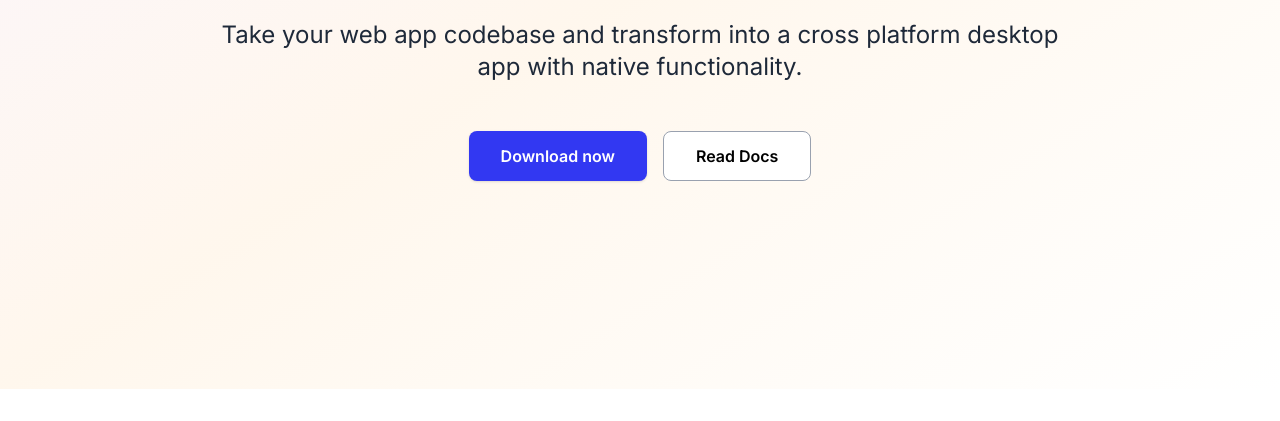
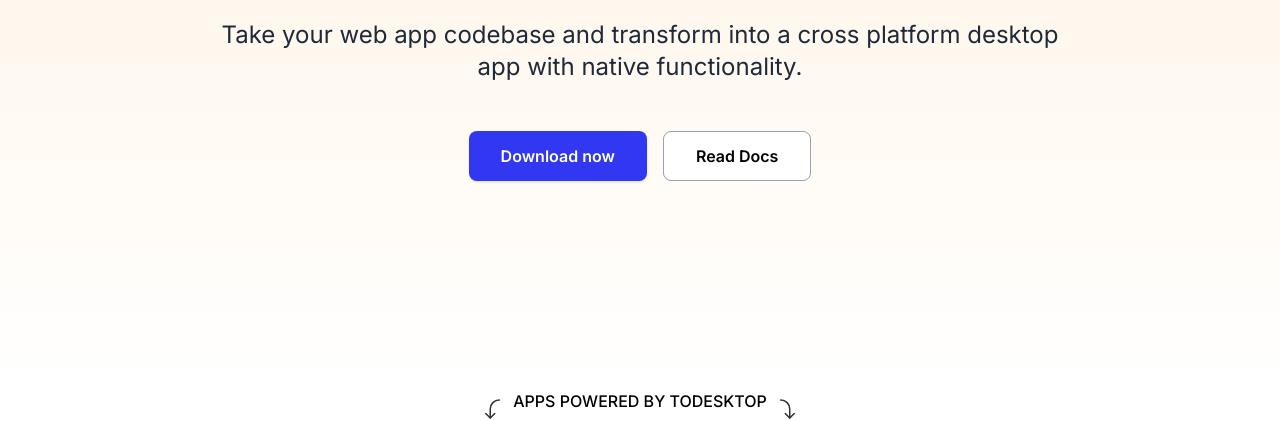
Before and after one commit to neh-yong/learn-tailwind, a website: page index.html in a window 1280 px wide. Shown: the part 483-904 px from the top of the page. Before the commit the page ends 872 px from the top, so only its background shows below. Drawn offline with Linux system fonts and the light colour scheme.

Commit message:
add companies container

```diff
--- a/index.html
+++ b/index.html
@@ -121,7 +121,7 @@
     <main>
       <section
         id="hero"
-        class="min-h-screen bg-gradient-to-br from-purple-50 via-orange-50 to-transparent"
+        class="min-h-screen bg-gradient-to-b from-purple-50 via-orange-50 to-transparent"
       >
         <div
           id="hero-container"
@@ -184,7 +184,19 @@
           </div>
         </div>
       </section>
-      <section></section>
+      <section id="companies-container">
+        <div id="companies-titles" class="flex justify-center gap-2">
+          <img src="assets/asset 2.svg" class="translate-y-2" alt="" />
+          <span class="font-medium">APPS POWERED BY TODESKTOP</span>
+          <img
+            src="assets/asset 2.svg"
+            class="-scale-x-100 translate-y-2"
+            alt=""
+          />
+        </div>
+
+      </section>
+
       <section></section>
     </main>
 
```
Also changed, not shown: output.css.
